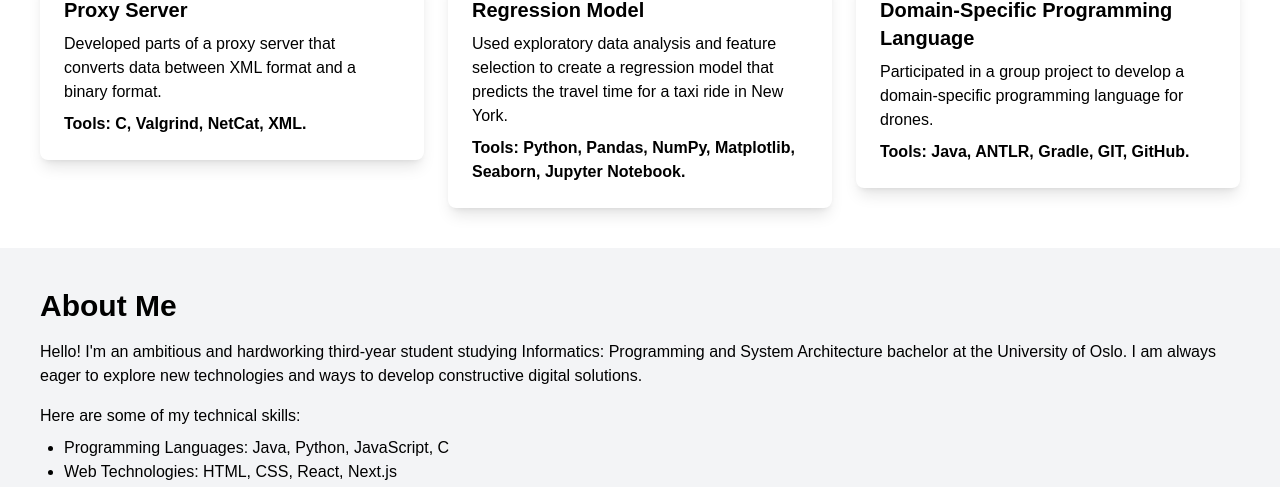
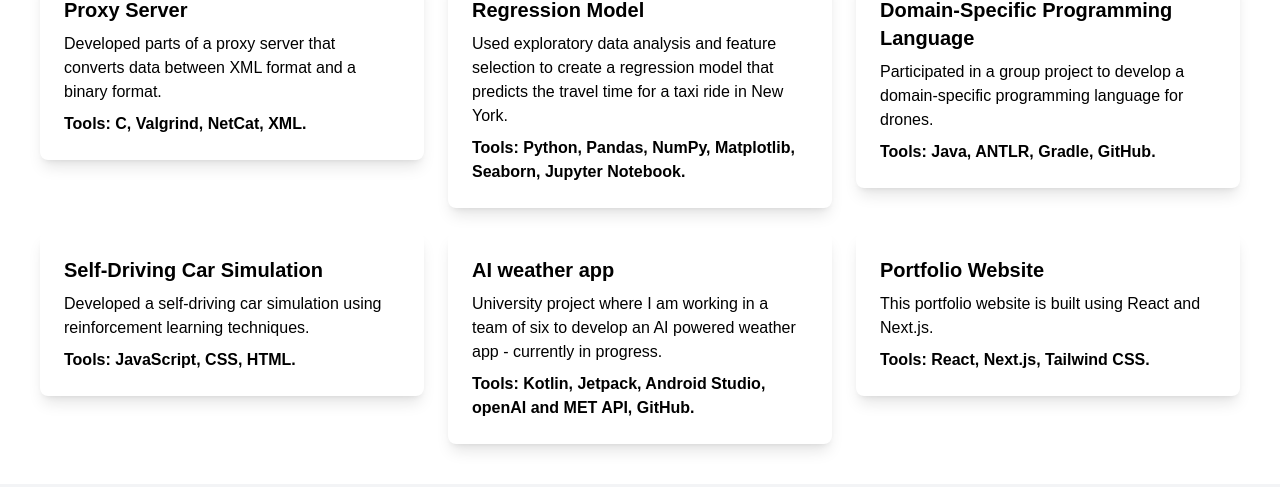
Before and after one commit to chrisfcb/my-personal-website, a Next.js app: page / in a window 1280 px wide. Shown: the part 936-1423 px from the top of the page. Built offline with nearby package versions, Linux system fonts and the light colour scheme; no server answers.

Commit message:
Added more project cards

```diff
--- a/src/components/Portfolio/Portfolio.tsx
+++ b/src/components/Portfolio/Portfolio.tsx
@@ -21,8 +21,29 @@ const Portfolio = () => {
         id: 3,
         title: 'Domain-Specific Programming Language',
         description: 'Participated in a group project to develop a domain-specific programming language for drones.',
-        tools: 'Tools: Java, ANTLR, Gradle, GIT, GitHub.',
+        tools: 'Tools: Java, ANTLR, Gradle, GitHub.',
         link: 'https://github.com/chrisfcb/Domain-Specific-Language'
+    },
+    {
+      id: 4,
+      title: 'Self-Driving Car Simulation',
+      description: 'Developed a self-driving car simulation using reinforcement learning techniques.',
+      tools: 'Tools: JavaScript, CSS, HTML.',
+      link: 'https://github.com/chrisfcb/Self-Driving-Car'
+   },
+    {
+      id: 5,
+      title: 'AI weather app',
+      description: 'University project where I am working in a team of six to develop an AI powered weather app - currently in progress.',
+      tools: 'Tools: Kotlin, Jetpack, Android Studio, openAI and MET API, GitHub.',
+      link: 'Project under porgress'
+    },
+    {
+      id: 6,
+      title: 'Portfolio Website',
+      description: 'This portfolio website is built using React and Next.js.',
+      tools: 'Tools: React, Next.js, Tailwind CSS.',
+      link: 'https://github.com/chrisfcb/my-personal-website'
     }
 ];
 
@@ -38,5 +59,3 @@ const Portfolio = () => {
   );
 };
 export default Portfolio;
-
-// TODO: Make a component for contact form and add it to the page
```
